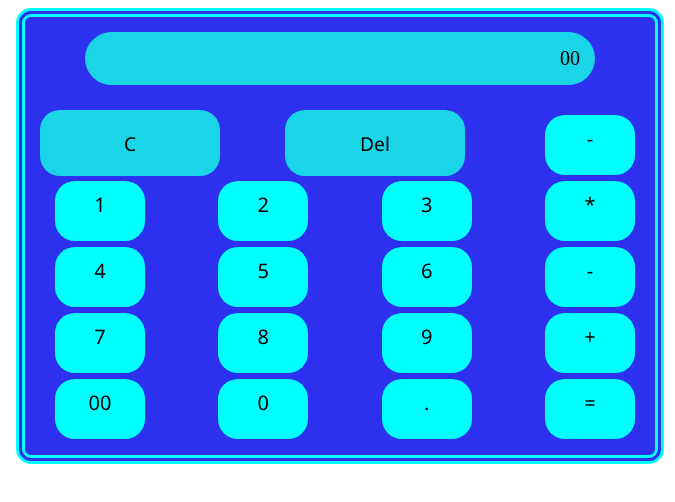
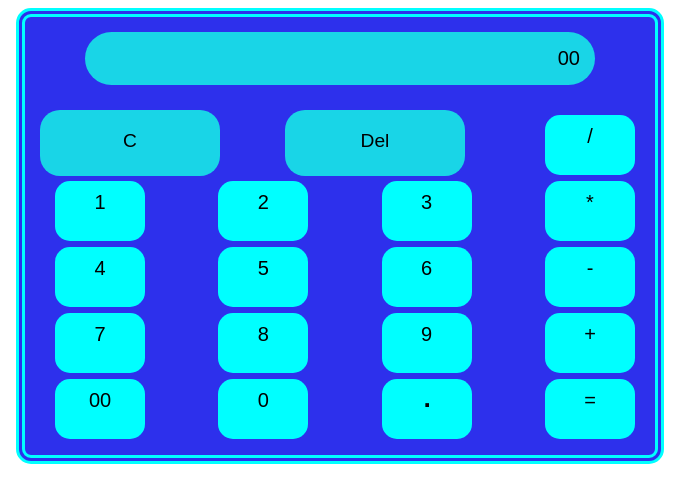
Before and after one commit to omarX-web/new-style-and-add-script, a plain HTML site: page index.html in a window 1280 px wide. Both pictures are taken after a click on the element "00". Shown: the full height of the page, 300-975 px from the left. Drawn offline with Linux system fonts and the light colour scheme; a web font is replaced by a local one.

Commit message:
new style and add script

```diff
--- a/index.html
+++ b/index.html
@@ -4,6 +4,7 @@
     <meta charset="UTF-8">
     <meta name="viewport" content="width=device-width, initial-scale=1.0">
     <title>Calculator</title>
+    <link rel="stylesheet" href="https://fonts.googleapis.com/css?family=Sofia">
     <link rel="stylesheet" href="style.css">
     <script src="script.js" defer></script>
 </head>
@@ -11,33 +12,33 @@
     <div id="mainDiv">
         <div id="resultDiv">0</div>
         <div class="line">
-            <div class="btnC" id="C">C</div>
+            <div class="btnC" id="C" onclick="ClearDiv()">C</div>
             <div class="btnC" id="D">Del</div>
-            <div class="btno">-</div>
+            <div class="btno" onclick="AddNumber('/')">/</div>
         </div>
         <div class="line">
             <div class="btno" onclick="AddNumber(1)">1</div>
             <div class="btno" onclick="AddNumber(2)">2</div>
             <div class="btno" onclick="AddNumber(3)">3</div>
-            <div class="btno">*</div>
+            <div class="btno" onclick="AddNumber('*')">*</div>
         </div>
         <div class="line">
             <div class="btno" onclick="AddNumber(4)">4</div>
             <div class="btno" onclick="AddNumber(5)">5</div>
             <div class="btno"onclick="AddNumber(6)">6</div>
-            <div class="btno">-</div>
+            <div class="btno" onclick="AddNumber('-')">-</div>
         </div>
         <div class="line">
             <div class="btno" onclick="AddNumber(7)">7</div>
             <div class="btno" onclick="AddNumber(8)">8</div>
             <div class="btno" onclick="AddNumber(9)">9</div>
-            <div class="btno">+</div>
+            <div class="btno" onclick="AddNumber('+')">+</div>
         </div>
         <div class="line">
             <div class="btno" onclick="AddNumber('00')">00</div>
             <div class="btno" onclick="AddNumber(0)">0</div>
-            <div class="btno">.</div>
-            <div class="btno">=</div>
+            <div class="btno" id="Dot">.</div>
+            <div class="btno" onclick="calculate()">=</div>
         </div>
 </body>
 </html>
--- a/script.js
+++ b/script.js
@@ -1,6 +1,16 @@
-const result = document.getElementById("resultDiv");
+const resultDiv = document.getElementById("resultDiv");
+var equation = "";
+function AddNumber(number) {
+    equation = equation + number;
+    resultDiv.innerText = equation;
+}
 
-function AddNumber(number) {
-    result.innerText = number;
+function calculate() {
+    const result = eval(equation);
+    resultDiv.innerText = result;
+}
 
+function ClearDiv() {
+    equation = "";
+    resultDiv.innerText = 0;
 }
--- a/style.css
+++ b/style.css
@@ -1,3 +1,7 @@
+body {
+    font-family: "Sofia", sans-serif;
+}
+
 #mainDiv {
     width: 80%;
     max-width: 600px;
@@ -6,6 +10,7 @@
     padding: 15px;
     background-color: #2d30ec;
     border-radius: 15px;
+
 }
 
 #resultDiv {
@@ -28,7 +33,7 @@
 
 .btno {
     background-color: aqua;
-    border-radius: 20px;
+    border-radius: 15px;
     width: 15%;
     margin-bottom: 50px;
     margin: 5px;
@@ -37,8 +42,8 @@
     height: 50px;
     padding-top: 10px;
     font-size: 20px;
-    font-family: 'Segoe UI', Tahoma, Geneva, Verdana, sans-serif;
-    transition: 0.5s;
+    font-family: "Sofia", sans-serif;
+    transition: 0.4s;
 }
 
 .btnC {
@@ -47,7 +52,15 @@
     width: 30%;
     padding-top: 20px;
     font-size: larger;
-    font-family: 'Segoe UI', Tahoma, Geneva, Verdana, sans-serif;
+}
+
+.btnC:hover{
+    cursor: pointer;
+    background-color: rgba(27, 176, 189, 0.913);
+}
+
+.btnC:active {
+    background-color: rgba(8, 114, 124, 0.913);
 }
 
 .btno:hover {
@@ -58,3 +71,7 @@
 .btno:active {
     background-color: rgba(8, 114, 124, 0.913);
 }
+
+#Dot {
+    font-weight: 999;
+}
```
